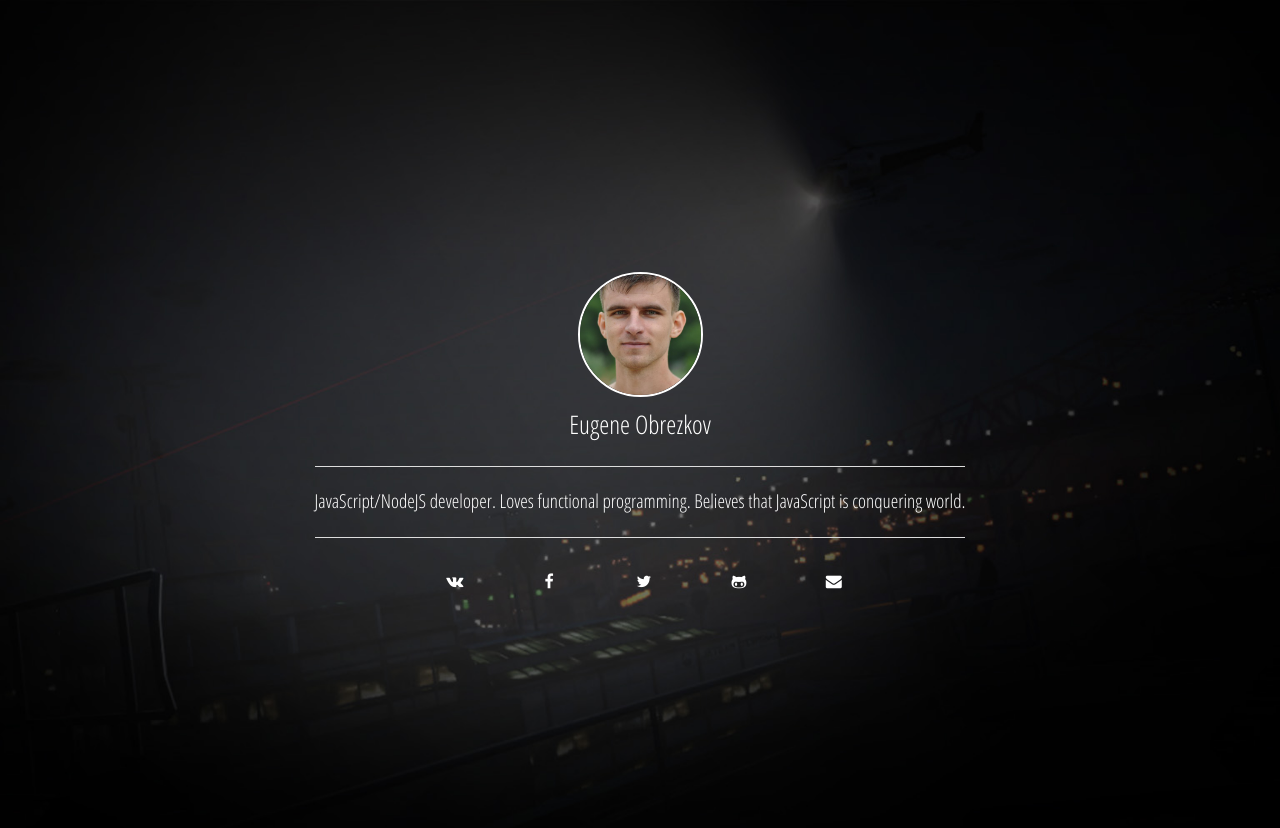
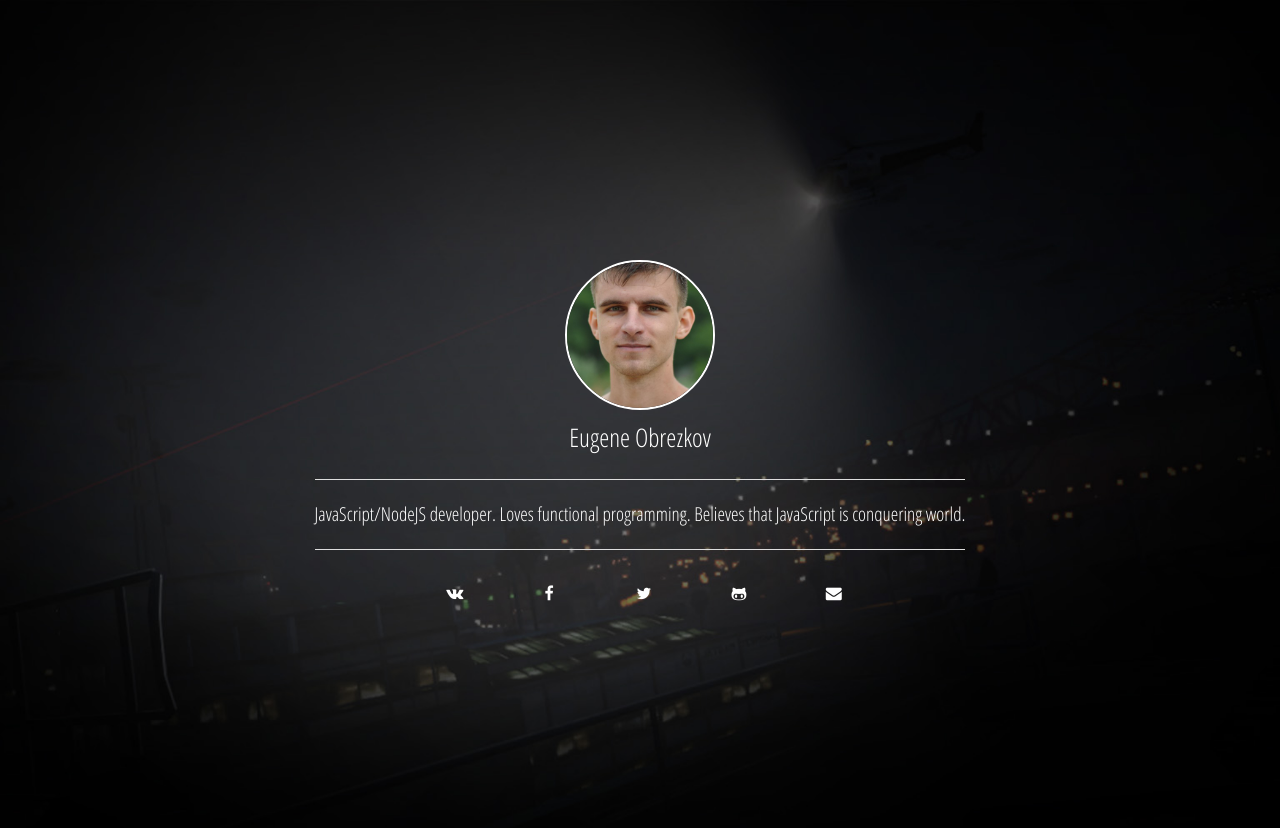
Before and after one commit to ghaiklor/ghaiklor.com, a Jekyll site: the page built from index.html, in a window 1280 px wide. Shown: the top 828 px of the page. Built offline with Jekyll 4.4.1, drawn with Linux system fonts in a browser that asks for light colours.

Commit message:
Image bigger

```diff
--- a/assets/css/styles.css
+++ b/assets/css/styles.css
@@ -19,7 +19,7 @@ h1, h2, h3, h4, h5, h6, a, p, span, img {
 }
 
 /* HELPERS */
-.valign-middle.row, .valign-middle .columns {
+.valign-middle.row, .valign-middle > .columns {
   display: table;
   width: inherit;
   height: 100%;
@@ -36,8 +36,8 @@ h1, h2, h3, h4, h5, h6, a, p, span, img {
   -webkit-filter: grayscale(0);
   filter: grayscale(0);
   border-radius: 50%;
-  width: 125px;
-  height: 125px;
+  width: 150px;
+  height: 150px;
   border: 2px solid white;
 }
 
```
